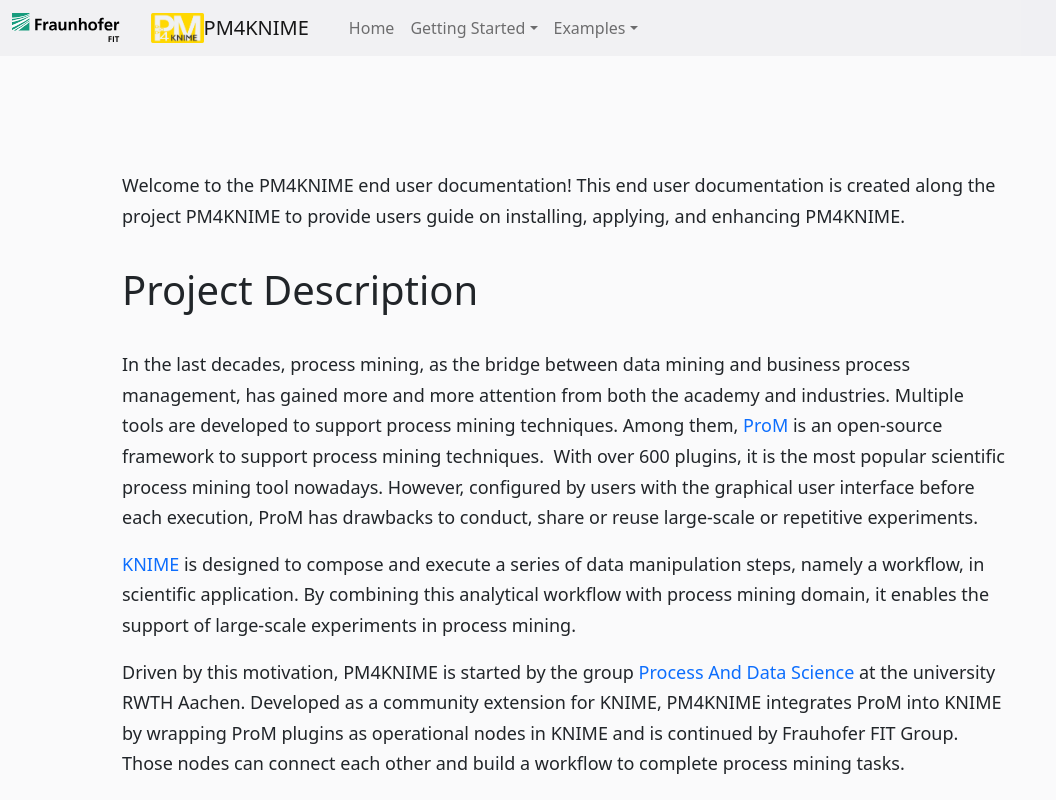
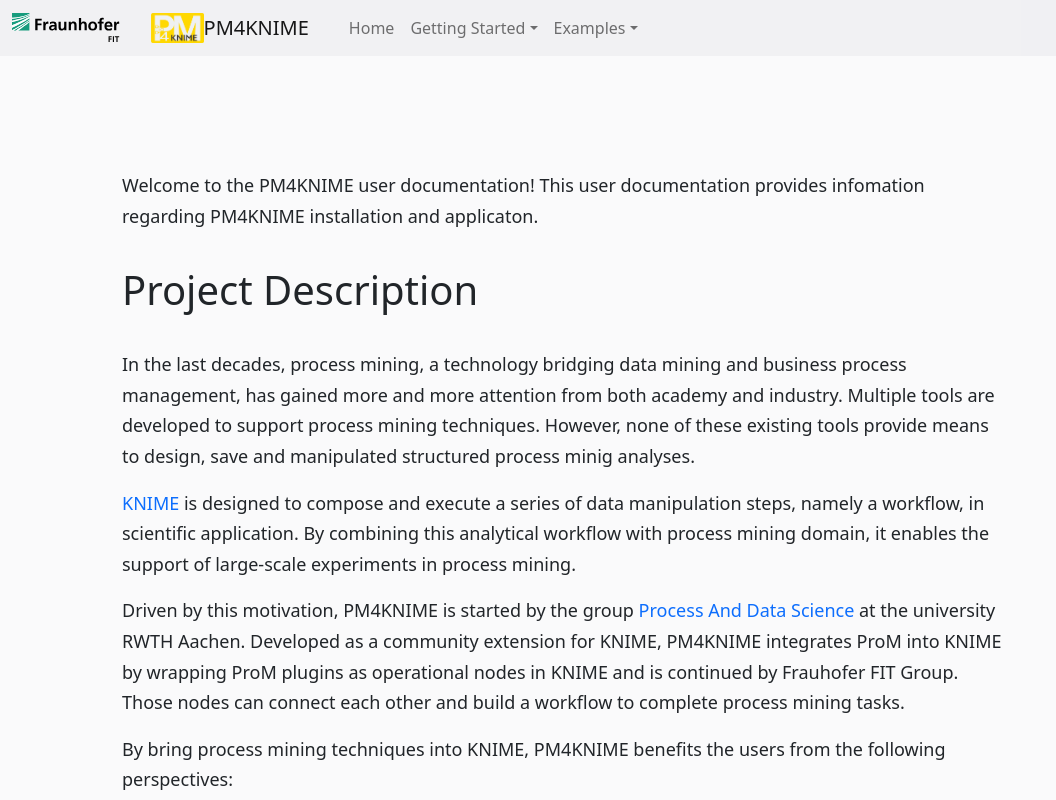
Before and after one commit to s-j-v-zelst/pm4knime.github.io, a Next.js app: page /userDoc in a window 1280 px wide. Shown: the top 800 px of the page, without its empty margins (0-1056 px from the left). Built offline with nearby package versions, Linux system fonts and the light colour scheme.

Commit message:
Update index.js

```diff
--- a/pages/userDoc/index.js
+++ b/pages/userDoc/index.js
@@ -11,9 +11,8 @@
           <div>
             <div className="row-userDoc">
               <p>
-                Welcome to the PM4KNIME end user documentation! This end user
-                documentation is created along the project PM4KNIME to provide
-                users guide on installing, applying, and enhancing PM4KNIME.
+                Welcome to the PM4KNIME user documentation! This user
+                documentation provides infomation regarding PM4KNIME installation and applicaton.
               </p>
               <h1>
                 {" "}
@@ -23,19 +22,11 @@
               </h1>
               <h1>Project Description</h1>
               <p>
-                In the last decades, process mining, as the bridge between data
+                In the last decades, process mining, a technology bridging data
                 mining and business process management, has gained more and more
-                attention from both the academy and industries. Multiple tools
-                are developed to support process mining techniques. Among them,{" "}
-                <a href="http://www.promtools.org/doku.php" rel="nofollow">
-                  ProM
-                </a>{" "}
-                is an open-source framework to support process mining
-                techniques. &nbsp;With over 600 plugins, it is the most popular
-                scientific process mining tool nowadays. However, configured by
-                users with the graphical user interface before each execution,
-                ProM has drawbacks to conduct, share or reuse large-scale or
-                repetitive experiments.
+                attention from both academy and industry. Multiple tools
+                are developed to support process mining techniques.
+                However, none of these existing tools provide means to design, save and manipulated structured process minig analyses.
               </p>
               <p>
                 <a href="https://www.knime.com/" rel="nofollow">
```
